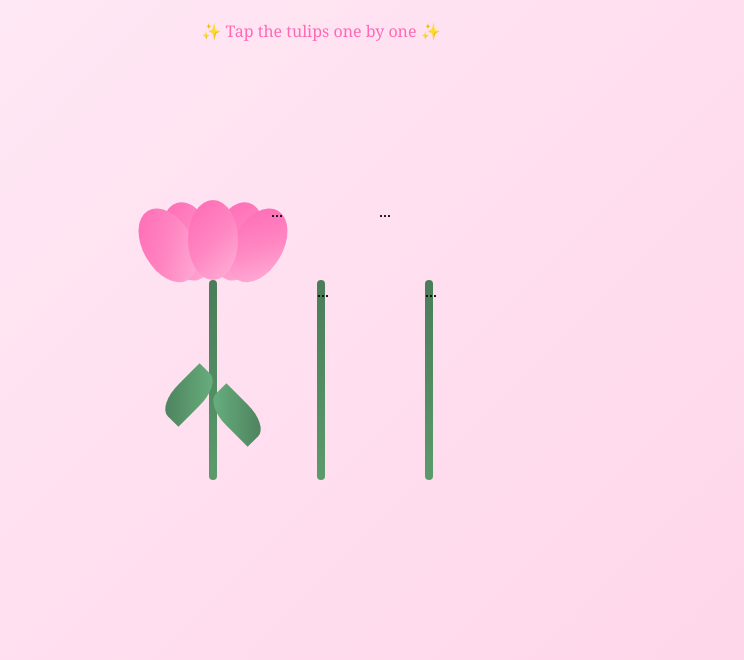
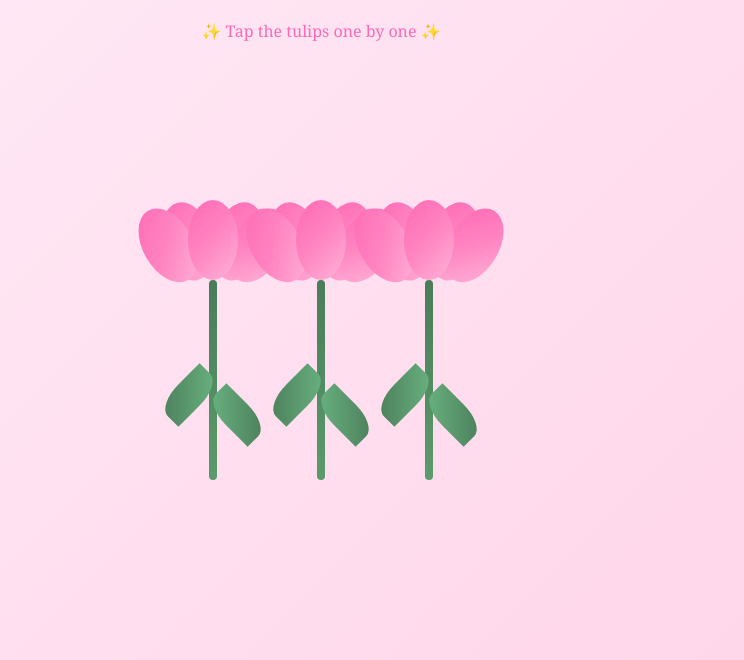
Before and after one commit to radifta/radifta.github.io, a plain HTML site: page page4.html in a window 1280 px wide. Shown: the part 140-800 px from the top of the page, without its empty margins (319-1063 px from the left). Drawn offline with Linux system fonts and the light colour scheme.

Commit message:
Refactor CSS comments and structure in page4.html

```diff
--- a/page4.html
+++ b/page4.html
@@ -23,7 +23,7 @@ body {
   align-items: center;
 }
 
-/* ===== TITLE ===== */
+/* TITLE */
 .title {
   position: absolute;
   top: 50px;
@@ -41,7 +41,7 @@ body {
   font-style: italic;
 }
 
-/* ===== INSTRUCTION ===== */
+/* INSTRUCTION */
 .instruction {
   position: absolute;
   top: 160px;
@@ -49,16 +49,15 @@ body {
   animation: pulse 2s infinite;
 }
 
-/* ===== TULIPS (INI YANG DIGESER) ===== */
+/* TULIPS */
 .tulips-container {
   display: flex;
-  gap: 100px;              /* lebih renggang */
+  gap: 100px;
   align-items: flex-end;
   position: absolute;
-  bottom: 180px;           /* 🔽 DITURUNKAN */
+  bottom: 180px;
 }
 
-/* ===== TULIP ===== */
 .tulip-container {
   position: relative;
   cursor: pointer;
@@ -120,20 +119,17 @@ body {
   transition: all 1s cubic-bezier(0.68,-0.55,0.265,1.55);
 }
 
-/* PETAL POSITION */
 .petal-1 { left: 25px; z-index: 5; }
 .petal-2 { left: 10px; transform: rotate(-15deg); }
 .petal-3 { left: 40px; transform: rotate(15deg); }
 .petal-4 { left: 0; transform: rotate(-30deg); }
 .petal-5 { left: 50px; transform: rotate(30deg); }
 
-/* BLOOM */
 .tulip-container.bloomed .petal-2 { transform: rotate(-60deg) translateX(-15px); }
 .tulip-container.bloomed .petal-3 { transform: rotate(60deg) translateX(15px); }
 .tulip-container.bloomed .petal-4 { transform: rotate(-90deg) translateX(-25px); }
 .tulip-container.bloomed .petal-5 { transform: rotate(90deg) translateX(25px); }
 
-/* CENTER */
 .flower-center {
   position: absolute;
   width: 20px;
@@ -150,10 +146,10 @@ body {
   transform: translateX(-50%) scale(1);
 }
 
-/* ===== MESSAGE (IKUT TURUN) ===== */
+/* MESSAGE */
 .message {
   position: absolute;
-  bottom: 120px;           /* 🔽 DITURUNKAN */
+  bottom: 120px;
   font-size: 1.5em;
   color: #ff69b4;
   opacity: 0;
@@ -162,7 +158,7 @@ body {
 
 .final-message {
   position: absolute;
-  bottom: 60px;            /* 🔽 DITURUNKAN */
+  bottom: 60px;
   font-style: italic;
   color: #ff69b4;
   opacity: 0;
@@ -202,6 +198,8 @@ body {
 <div class="instruction">✨ Tap the tulips one by one ✨</div>
 
 <div class="tulips-container">
+
+  <!-- TULIP 1 -->
   <div class="tulip-container">
     <div class="flower">
       <div class="petal petal-1"></div>
@@ -217,15 +215,38 @@ body {
     </div>
   </div>
 
+  <!-- TULIP 2 -->
   <div class="tulip-container">
-    <div class="flower">...</div>
-    <div class="stem">...</div>
+    <div class="flower">
+      <div class="petal petal-1"></div>
+      <div class="petal petal-2"></div>
+      <div class="petal petal-3"></div>
+      <div class="petal petal-4"></div>
+      <div class="petal petal-5"></div>
+      <div class="flower-center"></div>
+    </div>
+    <div class="stem">
+      <div class="leaf leaf-left"></div>
+      <div class="leaf leaf-right"></div>
+    </div>
   </div>
 
+  <!-- TULIP 3 -->
   <div class="tulip-container">
-    <div class="flower">...</div>
-    <div class="stem">...</div>
+    <div class="flower">
+      <div class="petal petal-1"></div>
+      <div class="petal petal-2"></div>
+      <div class="petal petal-3"></div>
+      <div class="petal petal-4"></div>
+      <div class="petal petal-5"></div>
+      <div class="flower-center"></div>
+    </div>
+    <div class="stem">
+      <div class="leaf leaf-left"></div>
+      <div class="leaf leaf-right"></div>
+    </div>
   </div>
+
 </div>
 
 <div class="message">Just like these tulips, you make everything softer 💕</div>
@@ -235,7 +256,7 @@ body {
 document.querySelectorAll('.tulip-container').forEach(t => {
   t.onclick = () => {
     t.classList.add('bloomed');
-    if ([...document.querySelectorAll('.bloomed')].length === 3) {
+    if (document.querySelectorAll('.bloomed').length === 3) {
       document.body.classList.add('all-bloomed');
     }
   }
```
